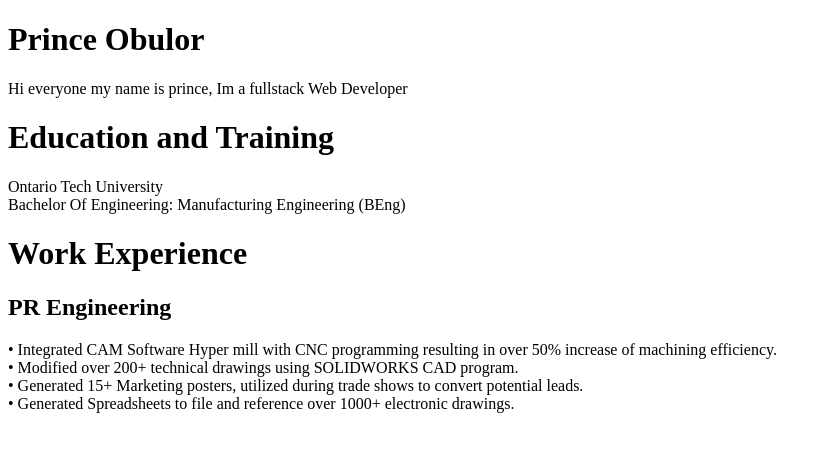
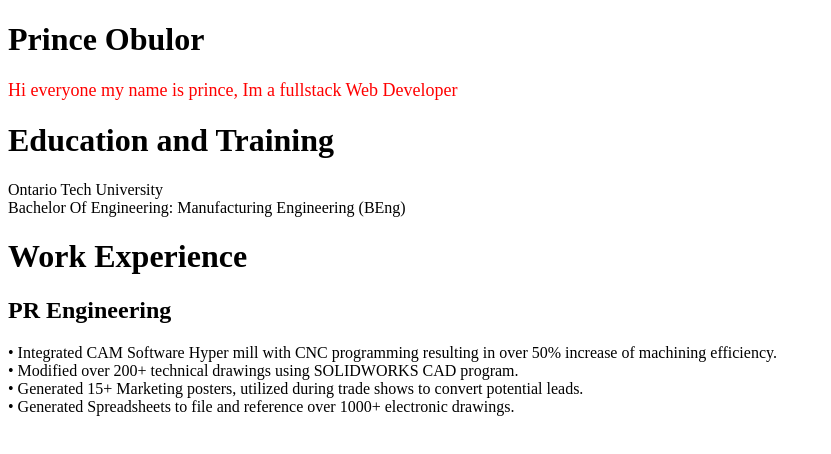
Before and after one commit to Prince-grandev/myfirstrepository, a plain HTML site: page index.html in a window 1280 px wide. Shown: the whole page, without its empty margins (0-831 px from the left). Drawn offline with Linux system fonts and the light colour scheme.

Commit message:
updated index.html

```diff
--- a/index.html
+++ b/index.html
@@ -12,7 +12,8 @@
 
 <body>
     <h1>Prince Obulor</h1>
-    <p>Hi everyone my name is prince, Im a fullstack Web Developer</p>
+    <p style="color: red;font-size:large">Hi everyone my name is prince, Im a fullstack Web Developer</p>
+    <p></p>
 
     <h1>Education and Training</h1>
     <p>Ontario Tech University<br>
```
